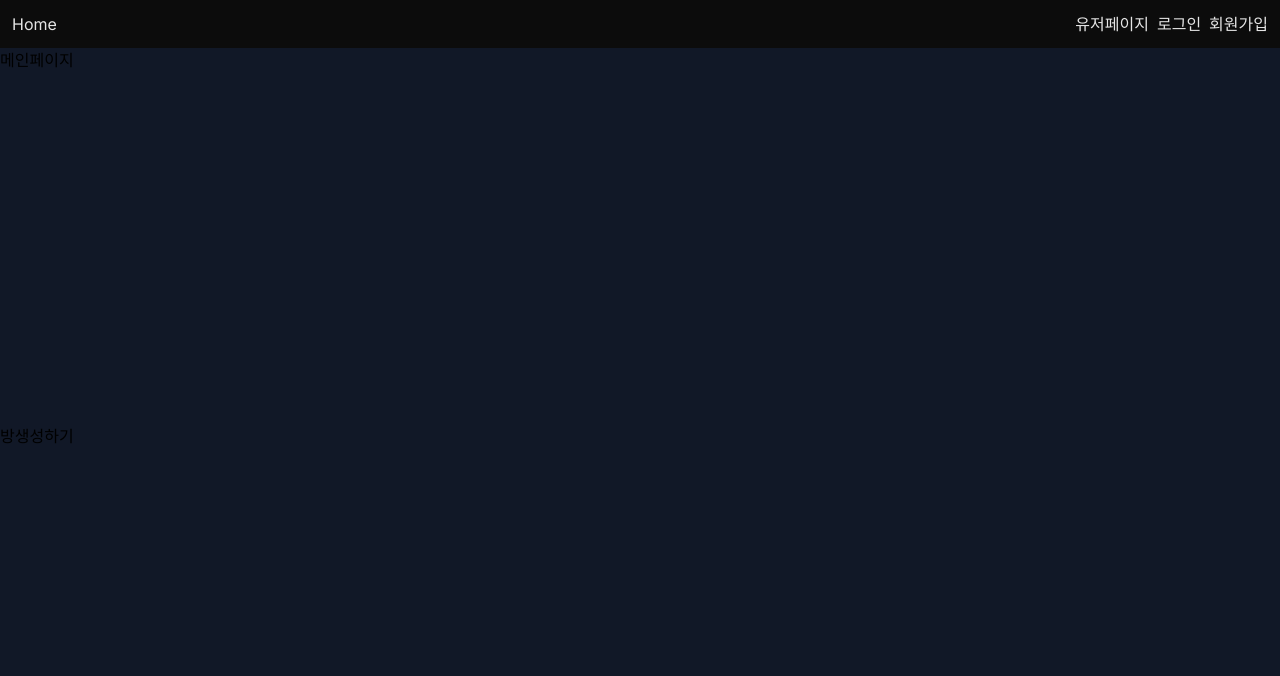
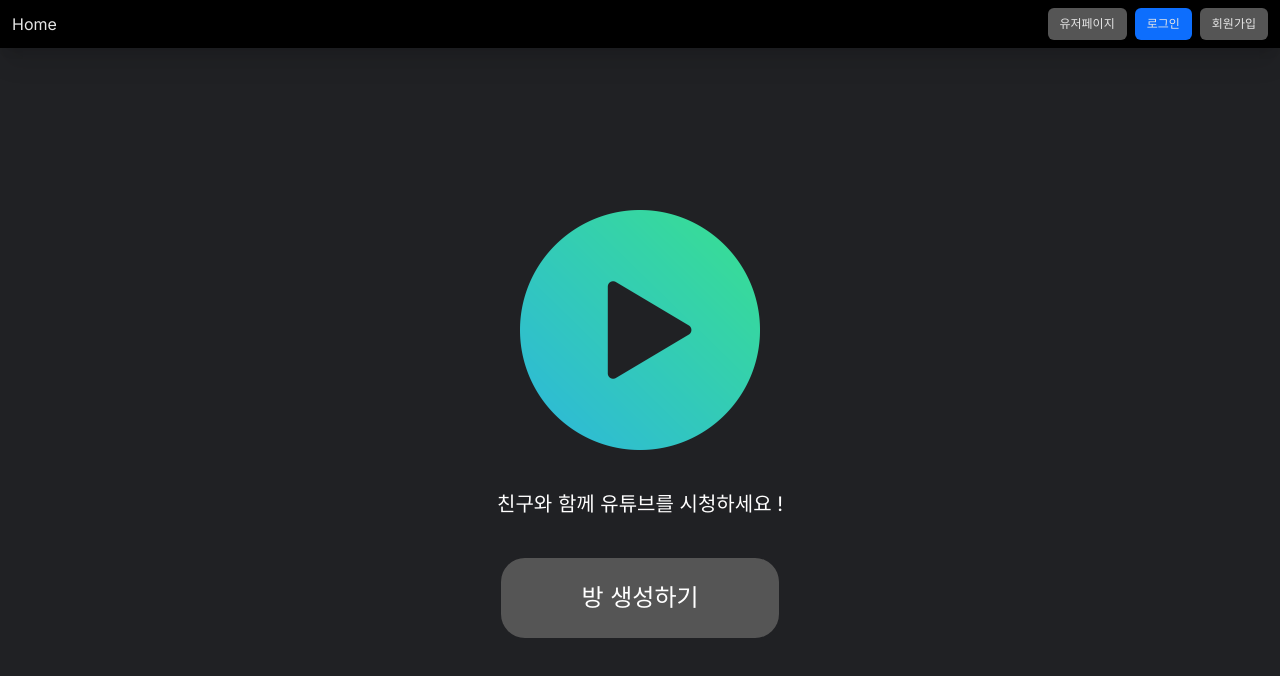
Before and after one commit to lukeydokey/GetherTube, a Next.js app in the folder front/gethertube/: page / in a window 1280 px wide. Shown: the top 676 px of the page. Built offline with nearby package versions, Linux system fonts and the light colour scheme.

Commit message:
Feat:Front: Main, Navigator 퍼블리싱, 링크 수정

```diff
--- a/front/gethertube/app/(home)/page.tsx
+++ b/front/gethertube/app/(home)/page.tsx
@@ -1,11 +1,57 @@
+"use client";
+import { Button } from "@/components";
+import Image from "next/image";
 import Link from "next/link";
+import { useRouter } from "next/navigation";
 
 const Page = () => {
+  const router = useRouter();
+  const getRandomChar = () => {
+    const chars =
+      "0123456789abcdefghijklmnopqrstuvwxyzABCDEFGHIJKLMNOPQRSTUVWXYZ";
+    const randomIndex = Math.floor(Math.random() * chars.length);
+    return chars[randomIndex];
+  };
+
+  const getRandomString = () => {
+    const minLength = 5;
+    const maxLength = 10;
+    const length =
+      Math.floor(Math.random() * (maxLength - minLength + 1)) + minLength;
+    let randomString = "";
+
+    for (let i = 0; i < length; i++) {
+      randomString += getRandomChar();
+    }
+
+    return randomString;
+  };
+
+  const handleRoomClick = () => {
+    const randomRoom = getRandomString();
+    if (randomRoom) router.push(`/room/${randomRoom}`);
+  };
+
   return (
     <div className="flex flex-col justify-center h-full">
-      <div className="basis-1/2">메인페이지</div>
-      <div className="basis-1/2">
-        <Link href="/room">방생성하기</Link>
+      <div className="flex flex-col justify-center items-center gap-10">
+        <div>
+          <Image
+            src="/images/player.png"
+            alt="player image"
+            width={240}
+            height={240}
+          />
+        </div>
+        <span className="text-xl-normal text-content-white">
+          친구와 함께 유튜브를 시청하세요 !
+        </span>
+        <Button
+          className="px-20 py-6 flex items-center justify-center rounded-3xl text-2xl-normal"
+          onClick={handleRoomClick}
+        >
+          방 생성하기
+        </Button>
       </div>
     </div>
   );
--- a/front/gethertube/app/(user)/login/LoginCard.tsx
+++ b/front/gethertube/app/(user)/login/LoginCard.tsx
@@ -12,8 +12,7 @@ const LoginCard = () => {
       {
         method: "GET",
         headers: {
-          userId: "test1234",
-          accept: "*/*",
+          userId: "testtest",
         },
       }
     );
--- a/front/gethertube/app/globals.css
+++ b/front/gethertube/app/globals.css
@@ -104,5 +104,8 @@ body {
     &.primary {
       @apply bg-primary text-content-white;
     }
+    &.default {
+      @apply bg-default text-content-white;
+    }
   }
 }
--- a/front/gethertube/components/Navigator.tsx
+++ b/front/gethertube/components/Navigator.tsx
@@ -1,19 +1,29 @@
 import Link from "next/link";
+import { Button } from ".";
 
 const Navigator = () => {
   return (
-    <div className="flex justify-between bg-header-back-color h-12 text-header-font-color px-3">
+    <div className="flex justify-between bg-header-back-color h-12 text-header-font-color px-3 shadow-xl">
       <div className="flex items-center">
         <Link href="/">Home</Link>
       </div>
-      <div className="flex gap-2">
-        <Link className="flex items-center" href="/user/rooms">
+      <div className="flex gap-2 items-center">
+        <Link
+          className="px-3 py-2 text-xs-normal bg-default rounded-md"
+          href="/user/rooms"
+        >
           유저페이지
         </Link>
-        <Link className="flex items-center" href="/login">
+        <Link
+          className="px-3 py-2 text-xs-normal bg-primary rounded-md"
+          href="/login"
+        >
           로그인
         </Link>
-        <Link className="flex items-center" href="assign">
+        <Link
+          className="px-3 py-2 text-xs-normal bg-default rounded-md"
+          href="/assign"
+        >
           회원가입
         </Link>
       </div>
--- a/front/gethertube/components/button/Button.tsx
+++ b/front/gethertube/components/button/Button.tsx
@@ -16,7 +16,7 @@ const Button = ({
   };
   return (
     <button
-      className={`button h-5 text-sm-normal rounded ${type} ${className}`}
+      className={`${className} button text-xs-normal rounded ${type} `}
       onClick={handleButtonClick}
     >
       {children}
--- a/front/gethertube/components/button/FullButton.tsx
+++ b/front/gethertube/components/button/FullButton.tsx
@@ -3,7 +3,7 @@ import { TypeButtonProps } from "../types";
 const FullButton = (props: TypeButtonProps) => {
   const { className, children, ...others } = props;
   return (
-    <Button className={`h-8 ${className}`} {...others}>
+    <Button className={`h-8 text-sm-normal ${className}`} {...others}>
       {children}
     </Button>
   );
--- a/front/gethertube/next.config.mjs
+++ b/front/gethertube/next.config.mjs
@@ -1,4 +1,18 @@
 /** @type {import('next').NextConfig} */
-const nextConfig = {};
+const nextConfig = {
+  reactStrictMode: true,
+  swcMinify: true,
+  //   async rewrite() {
+  //     return [
+  //       {
+  //         // localhost:9000의 api 요청할 때 /api/~~ 로작성하면 'http://localhost:9000/~~' 로 요청한 것과 동일하게 적용이 된다.
+  //         source: "/api/:path*",
+  //         // cors로 문제가 되었던 url 입력
+  //         destination:
+  //           "http://ec2-3-36-58-245.ap-northeast-2.compute.amazonaws.com:18080",
+  //       },
+  //     ];
+  //   },
+};
 
 export default nextConfig;
--- a/front/gethertube/tailwind.config.ts
+++ b/front/gethertube/tailwind.config.ts
@@ -15,13 +15,14 @@ const config: Config = {
       },
     },
     colors: {
-      "header-back-color": "#0c0c0c",
+      "header-back-color": "#000000",
       "header-font-color": "rgb(229, 229, 229)",
-      "body-back-color": "rgb(17 24 39)",
+      "body-back-color": "#202124",
       "card-back-color": "rgb(63 63 70)",
       "content-white": "#ffffff",
       "input-back": "rgb(39 39 42)",
       primary: "#0d6efd",
+      default: "#555555",
     },
   },
   plugins: [],
```
Also changed, not shown: front/gethertube/public/images/player.png (added).
